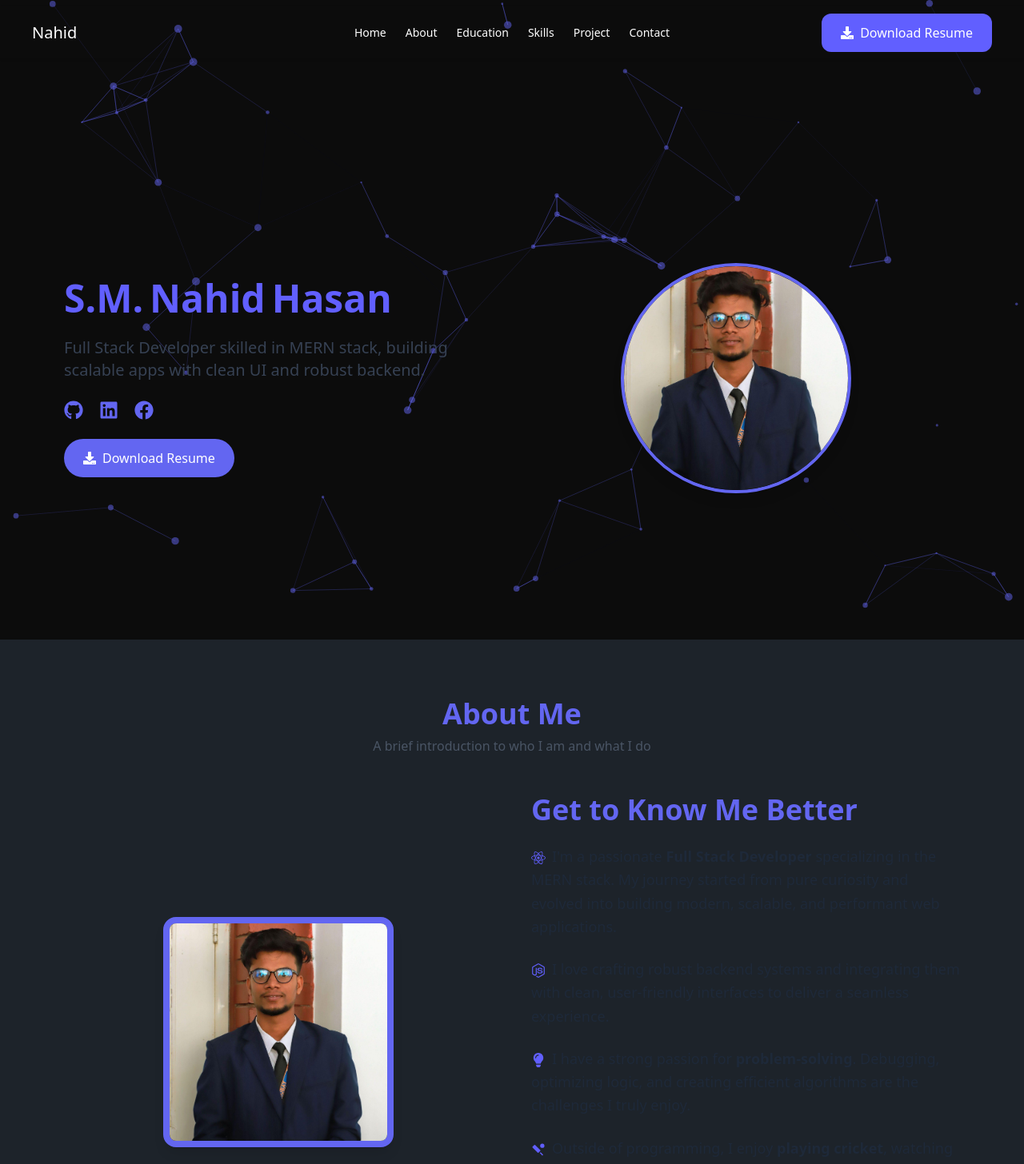
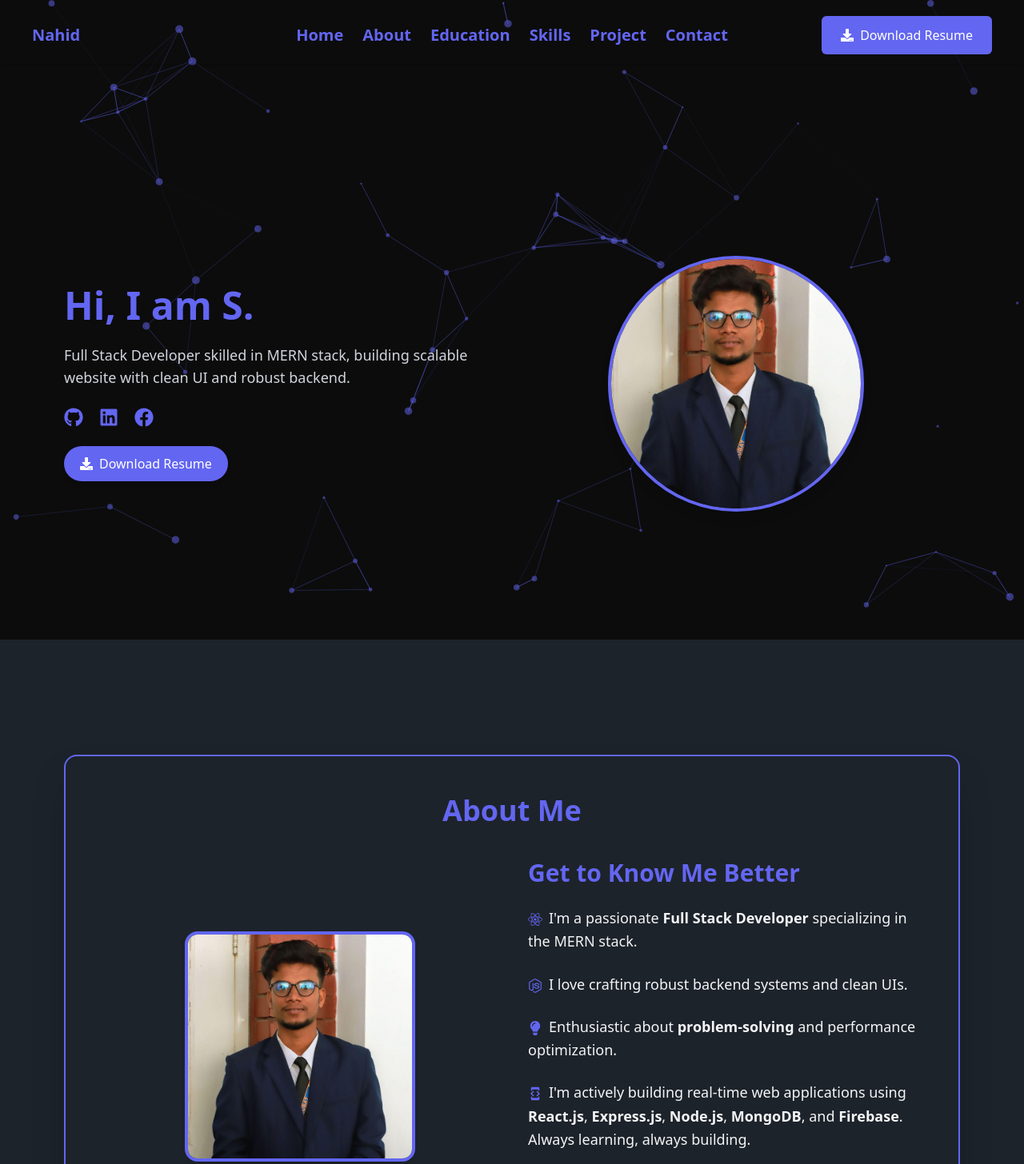
Before and after one commit to smnahidweb/smnahidhasan, a React (Vite) app: page / in a window 1280 px wide. Shown: the top 1456 px of the page at 80% size. Built offline with nearby package versions, Linux system fonts and the light colour scheme.

Commit message:
added about section

```diff
--- a/src/Components/Hero.jsx
+++ b/src/Components/Hero.jsx
@@ -1,45 +1,43 @@
 // src/components/Hero.jsx
 import { FaGithub, FaLinkedin, FaFacebook, FaDownload } from 'react-icons/fa';
 import { motion } from 'framer-motion';
-import myPhoto from '/nahid.jpg'; // Replace with your image path
-
-const nameWords = ['S.M.', 'Nahid', 'Hasan'];
+import { Typewriter } from 'react-simple-typewriter';
+import myPhoto from '/nahid.jpg';
 
 const Hero = () => {
   return (
-    <section className="min-h-screen flex flex-col md:flex-row items-center justify-between px-6 md:px-20 py-12 ">
+    <section className="min-h-screen flex flex-col md:flex-row items-center justify-between px-6 md:px-20 py-12">
       {/* Left Section */}
       <div className="flex-1 text-center md:text-left space-y-6">
-        {/* Animated Name Word by Word */}
-        <h1 className="text-4xl md:text-5xl font-bold text-indigo-500 flex gap-2 flex-wrap justify-center md:justify-start">
-          {nameWords.map((word, index) => (
-            <motion.span
-              key={index}
-              initial={{ opacity: 0, y: -20 }}
-              animate={{ opacity: 1, y: 0 }}
-              transition={{ delay: index * 0.5, duration: 0.5 }}
-            >
-              {word}
-            </motion.span>
-          ))}
+        {/* Typing Name */}
+        <h1 className="text-3xl md:text-5xl font-bold text-[var(--color-primary)]">
+          <Typewriter
+            words={[`Hi, I am S.M.Nahid Hasan`]}
+            loop={0} // 0 = infinite
+            cursor
+            cursorStyle=" "
+            typeSpeed={100}
+            deleteSpeed={40}
+            delaySpeed={2000}
+          />
         </h1>
 
         {/* Designation */}
         <motion.h2
           initial={{ opacity: 0, y: 20 }}
           animate={{ opacity: 1, y: 0 }}
-          transition={{ delay: 2, duration: 1 }}
-          className="text-xl text-gray-700"
+          transition={{ delay: 1, duration: 1 }}
+          className="text-lg text-gray-300"
         >
-Full Stack Developer skilled in MERN stack, building scalable apps with clean UI and robust backend.
+          Full Stack Developer skilled in MERN stack, building scalable website with clean UI and robust backend.
         </motion.h2>
 
         {/* Social Icons */}
         <motion.div
           initial={{ opacity: 0, y: 20 }}
           animate={{ opacity: 1, y: 0 }}
-          transition={{ delay: 2.5, duration: 1 }}
-          className="flex gap-5 justify-center md:justify-start text-2xl text-[#6366F1]"
+          transition={{ delay: 1.5, duration: 1 }}
+          className="flex gap-5 justify-center md:justify-start text-2xl text-[var(--color-primary)]"
         >
           <a href="https://github.com/YOUR_USERNAME" target="_blank" rel="noreferrer"><FaGithub /></a>
           <a href="https://linkedin.com/in/YOUR_LINKEDIN" target="_blank" rel="noreferrer"><FaLinkedin /></a>
@@ -48,15 +46,14 @@ Full Stack Developer skilled in MERN stack, building scalable apps with clean UI
 
         {/* Resume Button */}
         <motion.a
-          href="/resume.pdf" // replace with your actual resume path
+          href="/resume.pdf"
           download
           initial={{ opacity: 0, y: 20 }}
           animate={{ opacity: 1, y: 0 }}
-          transition={{ delay: 3, duration: 1 }}
-          className="inline-flex items-center px-6 py-3 bg-[#6366F1] text-white rounded-full font-medium hover:bg-indigo-600 transition"
+          transition={{ delay: 2, duration: 1 }}
+          className="inline-flex items-center gap-2 px-5 py-2.5 rounded-full bg-[var(--color-primary)] text-white text-sm md:text-base shadow-md hover:scale-105 transition-transform"
         >
-          <FaDownload className="mr-2" />
-          Download Resume
+          <FaDownload /> Download Resume
         </motion.a>
       </div>
 
@@ -70,7 +67,7 @@ Full Stack Developer skilled in MERN stack, building scalable apps with clean UI
         <img
           src={myPhoto}
           alt="Nahid Hasan"
-          className="w-72 h-72 rounded-full object-cover border-4 border-[#6366F1] shadow-lg"
+          className="w-72 h-72 md:w-80 md:h-80 rounded-full object-cover border-4 border-[var(--color-primary)] shadow-lg"
         />
       </motion.div>
     </section>
--- a/src/Components/Navbar.jsx
+++ b/src/Components/Navbar.jsx
@@ -4,41 +4,42 @@ import { motion } from 'framer-motion';
 import { FaDownload } from 'react-icons/fa';
 
 const Navbar = () => {
-
-
-    const Links = <>
-
-    <li className='text-white'><NavLink to='/'>Home</NavLink></li>
-    <li className='text-white'><NavLink to='/about'>About</NavLink></li>
-    <li className='text-white'><NavLink to='/education'>Education</NavLink></li>
-    <li className='text-white'><NavLink to='/skills'>Skills</NavLink></li>
-    <li className='text-white'><NavLink to='/projects'>Project</NavLink></li>
-    <li className='text-white'><NavLink to='/contact'>Contact</NavLink></li>
-
-
+  const Links = (
+    <>
+      <li className='text-xl font-semibold'><NavLink to='/' className="text-[var(--color-primary)]">Home</NavLink></li>
+      <li className='text-xl font-semibold'><NavLink to='/about' className="text-[var(--color-primary)]">About</NavLink></li>
+      <li className='text-xl font-semibold'><NavLink to='/education' className="text-[var(--color-primary)]">Education</NavLink></li>
+      <li className='text-xl font-semibold'><NavLink to='/skills' className="text-[var(--color-primary)]">Skills</NavLink></li>
+      <li className='text-xl font-semibold '><NavLink to='/projects' className="text-[var(--color-primary)]">Project</NavLink></li>
+      <li className='text-xl font-semibold'><NavLink to='/contact' className="text-[var(--color-primary)]">Contact</NavLink></li>
     </>
-
+  );
 
   return (
-        <div className="navbar  shadow-sm mt-2 mx-auto   px-10">
+    <div className="navbar shadow-sm mt-2 mx-auto px-10">
+      {/* Navbar Start */}
       <div className="navbar-start">
         <div className="dropdown">
-      <div tabIndex={0} role="button" className="btn btn-ghost lg:hidden ">
-        <svg xmlns="http://www.w3.org/2000/svg" className="h-5 w-5" fill="none" viewBox="0 0 24 24" stroke="currentColor"> <path strokeLinecap="round" strokeLinejoin="round" strokeWidth="2" d="M4 6h16M4 12h8m-8 6h16" /> </svg>
+          <div tabIndex={0} role="button" className="btn btn-ghost lg:hidden">
+            <svg xmlns="http://www.w3.org/2000/svg" className="h-5 w-5 text-[var(--color-primary)]" fill="none" viewBox="0 0 24 24" stroke="currentColor">
+              <path strokeLinecap="round" strokeLinejoin="round" strokeWidth="2" d="M4 6h16M4 12h8m-8 6h16" />
+            </svg>
           </div>
-      <ul
-        tabIndex={0}
-        className="menu menu-sm dropdown-content bg-indigo-500 rounded-box z-1 mt-3 w-52 p-2 shadow">
+          <ul tabIndex={0} className="menu menu-sm dropdown-content bg-indigo-500 rounded-box z-10 mt-3 w-52 p-2 shadow">
             {Links}
           </ul>
         </div>
-    <a className=" text-white text-xl">Nahid</a>
+        <a className="text-[var(--color-primary)] text-xl font-bold">Nahid</a>
       </div>
+
+      {/* Navbar Center */}
       <div className="navbar-center hidden lg:flex">
         <ul className="menu menu-horizontal px-1">
           {Links}
         </ul>
       </div>
+
+      {/* Navbar End */}
      <div className="navbar-end">
         <motion.a
           href="/resume.pdf" // replace with your actual resume path
@@ -46,14 +47,14 @@ const Navbar = () => {
           initial={{ opacity: 0, y: 20 }}
           animate={{ opacity: 1, y: 0 }}
           transition={{ delay: 1, duration: 1 }}
-              className="inline-flex items-center px-6 py-3 bg-indigo-500 text-white rounded-xl font-medium transition"
+          className="inline-flex items-center px-6 py-3 bg-[var(--color-primary)] text-white rounded-md font-medium transition"
         >
           <FaDownload className="mr-2" />
           Download Resume
         </motion.a>
       </div>
+
     </div>
-
   );
 };
 
--- a/src/Components/ParticlesBackground.jsx
+++ b/src/Components/ParticlesBackground.jsx
@@ -6,7 +6,8 @@ const ParticlesBackground = ({ children }) => {
   const particlesInit = useCallback(async (engine) => {
     await loadSlim(engine);
   }, []);
-
+// #F59E0B
+// #0C0C0C
   return (
     <div className="relative min-h-screen">
       <Particles
--- a/src/Layout/HomeLayout.jsx
+++ b/src/Layout/HomeLayout.jsx
@@ -2,7 +2,7 @@ import React from 'react';
 import Navbar from '../Components/Navbar';
 import { Outlet } from 'react-router';
 import Footer from '../Components/Footer';
-import Hero from '../Components/Hero';
+
 
 const HomeLayout = () => {
     return (
--- a/src/Pages/About.jsx
+++ b/src/Pages/About.jsx
@@ -1,23 +1,26 @@
 // src/components/About.jsx
 import { motion } from "framer-motion";
 import { FaReact, FaNodeJs, FaLightbulb } from "react-icons/fa";
-import { SiMongodb } from "react-icons/si";
-import { MdSportsCricket } from "react-icons/md";
-import myPhoto from "/nahid.jpg"; // Replace with your photo
+import { SiMongodb, SiFirebase } from "react-icons/si";
+import { MdOutlineDeveloperMode } from "react-icons/md";
+import myPhoto from "/nahid.jpg";
 
 const About = () => {
   return (
-    <section
-      id="about"
-      className="min-h-screen  md:px-20  "
-    >
+    <section id="about" className="min-h-screen px-6 md:px-20 py-16">
+      {/* Outer Border Container */}
+      <div className="w-full max-w-7xl mx-auto border-2 border-[var(--color-primary)] rounded-2xl p-6 md:p-12 shadow-2xl">
+
         {/* Section Title */}
-      <div className="text-center mb-6">
-        <h2 className="text-4xl font-extrabold text-[#6366F1]">About Me</h2>
-        <p className="text-gray-600 mt-2">A brief introduction to who I am and what I do</p>
+        <div className="text-center mb-10">
+          <h2 className="text-4xl font-extrabold text-[var(--color-primary)]">About Me</h2>
+          {/* <p className="text-[var(--color-secondary)] mt-2">
+            A brief introduction to who I am and what I do
+          </p> */}
         </div>
 
-      <div className="flex flex-col md:flex-row items-center gap-12">
+        {/* Content Area */}
+        <div className="flex flex-col md:flex-row items-center gap-10">
           {/* Left Image */}
           <motion.div
             className="flex-1 flex justify-center"
@@ -29,51 +32,49 @@ const About = () => {
             <img
               src={myPhoto}
               alt="Nahid Hasan"
-            className="w-72 h-72 rounded-2xl object-cover border-8 border-[#6366F1] shadow-lg"
+              className="w-72 h-72 rounded-2xl object-cover border-4 border-[var(--color-primary)] shadow-md"
             />
           </motion.div>
 
-        {/* Right Text Content */}
+          {/* Right Text */}
           <motion.div
-          className="flex-1 max-w-xl text-gray-800"
+            className="flex-1 max-w-xl text-[var(--color-secondary)]"
             initial={{ opacity: 0, x: 50 }}
             whileInView={{ opacity: 1, x: 0 }}
             viewport={{ once: true }}
             transition={{ duration: 1 }}
           >
-          <span className="uppercase text-indigo-600 text-sm font-bold tracking-widest mb-2 inline-block">
-
-          </span>
-          <h2 className="text-4xl font-extrabold text-[#6366F1] mb-6">
+            <h2 className="text-3xl font-bold text-[var(--color-primary)] mb-6">
               Get to Know Me Better
             </h2>
 
             <p className="mb-6 text-lg leading-relaxed">
-            <FaReact className="inline text-indigo-500 mr-2" />
-            I'm a passionate <strong>Full Stack Developer</strong> specializing in the MERN stack. My journey started from pure curiosity and evolved into building modern, scalable, and performant web applications.
+              <FaReact className="inline text-[var(--color-primary)] mr-2" />
+              I'm a passionate <strong>Full Stack Developer</strong> specializing in the MERN stack.
             </p>
 
             <p className="mb-6 text-lg leading-relaxed">
-            <FaNodeJs className="inline text-indigo-500 mr-2" />
-            I love crafting robust backend systems and integrating them with clean, user-friendly interfaces to deliver a seamless experience.
+              <FaNodeJs className="inline text-[var(--color-primary)] mr-2" />
+              I love crafting robust backend systems and clean UIs.
             </p>
 
             <p className="mb-6 text-lg leading-relaxed">
-            <FaLightbulb className="inline text-indigo-500 mr-2" />
-            I have a strong passion for <strong>problem-solving</strong>. Debugging, optimizing logic, and creating efficient algorithms are the challenges I truly enjoy.
+              <FaLightbulb className="inline text-[var(--color-primary)] mr-2" />
+              Enthusiastic about <strong>problem-solving</strong> and performance optimization.
             </p>
 
             <p className="mb-6 text-lg leading-relaxed">
-            <MdSportsCricket className="inline text-indigo-500 mr-2" />
-            Outside of programming, I enjoy <strong>playing cricket</strong>, watching inspiring tech talks, and exploring design trends — all of which fuel my creativity and problem-solving skills.
+              <MdOutlineDeveloperMode className="inline text-[var(--color-primary)] mr-2" />
+              I'm actively building real-time web applications using <strong>React.js</strong>, <strong>Express.js</strong>, <strong>Node.js</strong>, <strong>MongoDB</strong>, and <strong>Firebase</strong>. Always learning, always building.
             </p>
 
-          <p className="mt-8 text-indigo-600 text-xl font-semibold flex flex-wrap justify-center gap-4">
-            <span className="flex items-center gap-2"><MdSportsCricket /> Cricket Enthusiast</span>
+            <div className="mt-8 text-[var(--color-primary)] text-xl font-semibold flex flex-wrap justify-center md:justify-start gap-4">
               <span className="flex items-center gap-2"><FaLightbulb /> Problem Solver</span>
-            <span className="flex items-center gap-2"><SiMongodb /> Lifelong Learner</span>
-          </p>
+              <span className="flex items-center gap-2"><SiMongodb /> Real-Time App Builder</span>
+              <span className="flex items-center gap-2"><FaReact /> Passionate Coder</span>
+            </div>
           </motion.div>
+        </div>
       </div>
     </section>
   );
--- a/src/Pages/Home.jsx
+++ b/src/Pages/Home.jsx
@@ -1,5 +1,5 @@
 import React from 'react';
-import Hero from '../Components/Hero';
+
 
 import Education from './Education';
 
@@ -8,6 +8,9 @@ import Contact from './Contact';
 import About from './About';
 import ProjectCard from './Projects';
 import Projects from './Projects';
+import Hero from '../Components/Hero';
+
+
 
 const Home = () => {
     return (
--- a/src/index.css
+++ b/src/index.css
@@ -1,4 +1,7 @@
 @import "tailwindcss";
+@import "tw-animate-css";
+
+@custom-variant dark (&:is(.dark *));
 @plugin "daisyui"{
   themes:dark --prefersdark;
 }
@@ -10,6 +13,8 @@
 @plugin "daisyui/theme" {
   name: "dark";
   default: true;
-  --color-primary:#C7E75F;
-  --color-secondary: teal;
+  --color-primary:#6366F1;
+  --color-secondary: 	#F3F4F6;
+  --color-accent: #10B981;
+  --color-highlight:#F59E0B;
 }
```
Also changed, not shown: package.json (+8 -0 lines), 1 other file (tests, documents, lock files or other folders). Lines whose indentation alone changed are shown as unchanged.
